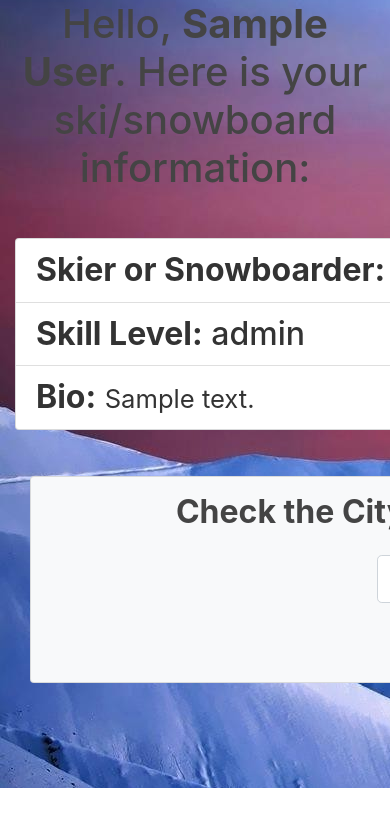
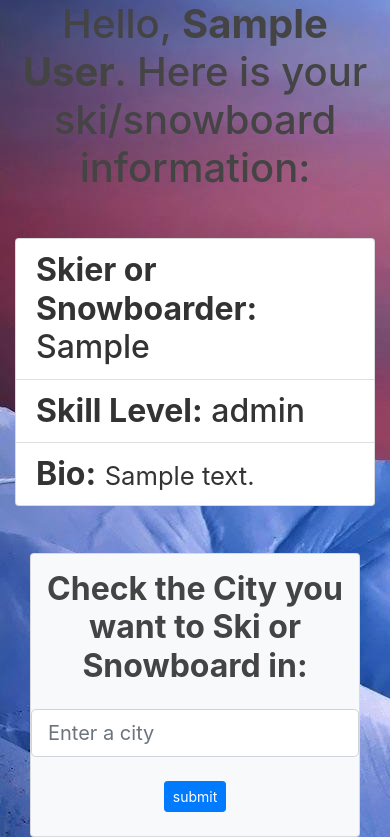
Before and after one commit to halfgreen12/tahoesnowrides.com, a Flask app: page /home in a window 390 px wide; the page is wider, and only the part inside the window is pictured. Shown: the part 56-893 px from the top of that part. Before the commit the page ends 844 px from the top of that part, so only its background shows below. Run offline with Flask 2, Linux system fonts and the light colour scheme; a user stored in the database is signed in; tables that the repository leaves empty hold one stand-in row (values such as "Sample post"); parts of the project's set-up code (start-up, migrations or seed data) failed here and were passed over; some libraries are stand-ins or nearby versions.

Commit message:
changed both cards on home.html to be responsive

```diff
--- a/website/templates/home.html
+++ b/website/templates/home.html
@@ -11,7 +11,7 @@ body  {
     <div class="h2">
 			<h1>Hello, <strong>{{ full_name }}</strong>. Here is your ski/snowboard information:</h1>
 			<br>
-			<div class="card bg-light" style="width: 50rem;" align="left">
+			<div class="card bg-light" align="left">
 			  <ul class="list-group list-group-flush">
 				<li class="list-group-item"><strong>Skier or Snowboarder:</strong> {{ skier_or_snowboarder }}</li>
 				<li class="list-group-item"><strong>Skill Level:</strong> {{ skill_level }}</li>
@@ -21,7 +21,7 @@ body  {
 			<br>
 	</div>
 	<div class="container">
-		<div class="card bg-light" style="width: 65rem;">
+		<div class="card bg-light">
 			<div class="col mt-3 mb-3">
 				<h2><strong>Check the City you want to Ski or Snowboard in:</strong></h2>
 					</div>
```
